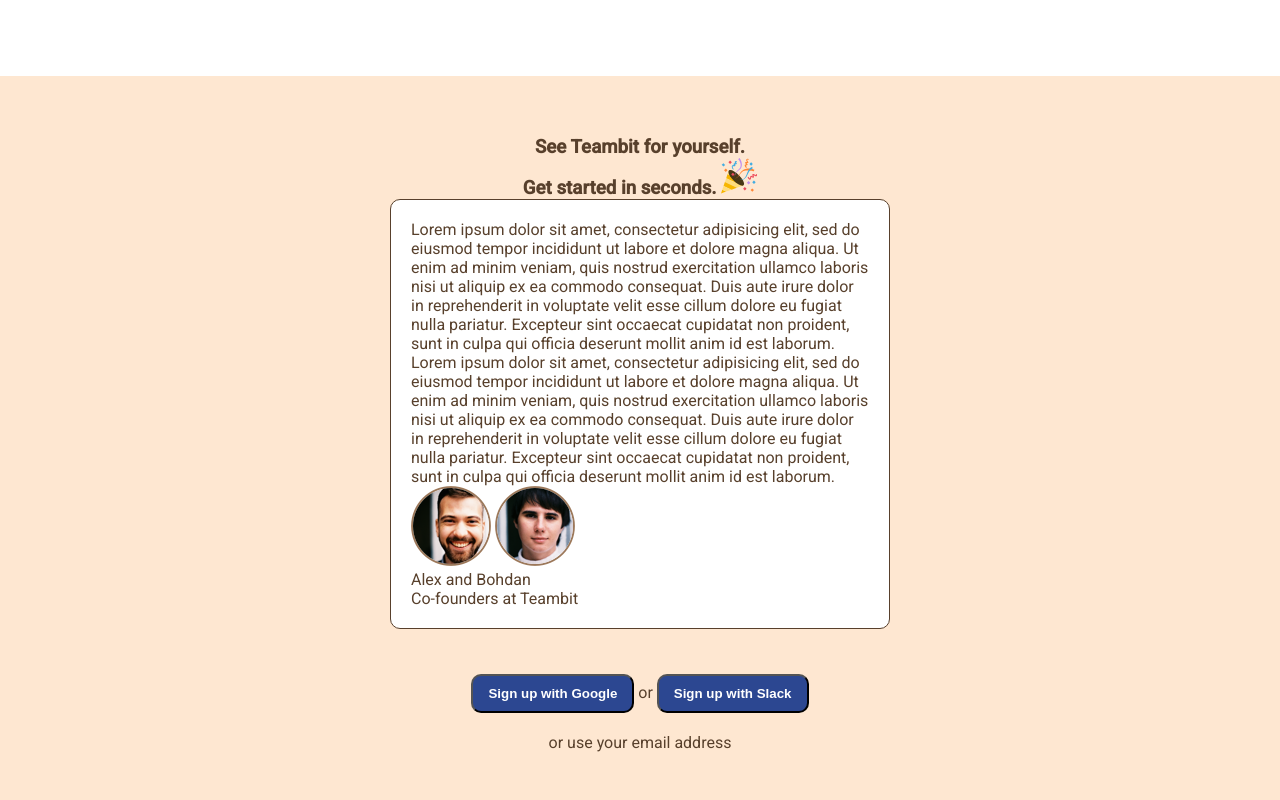
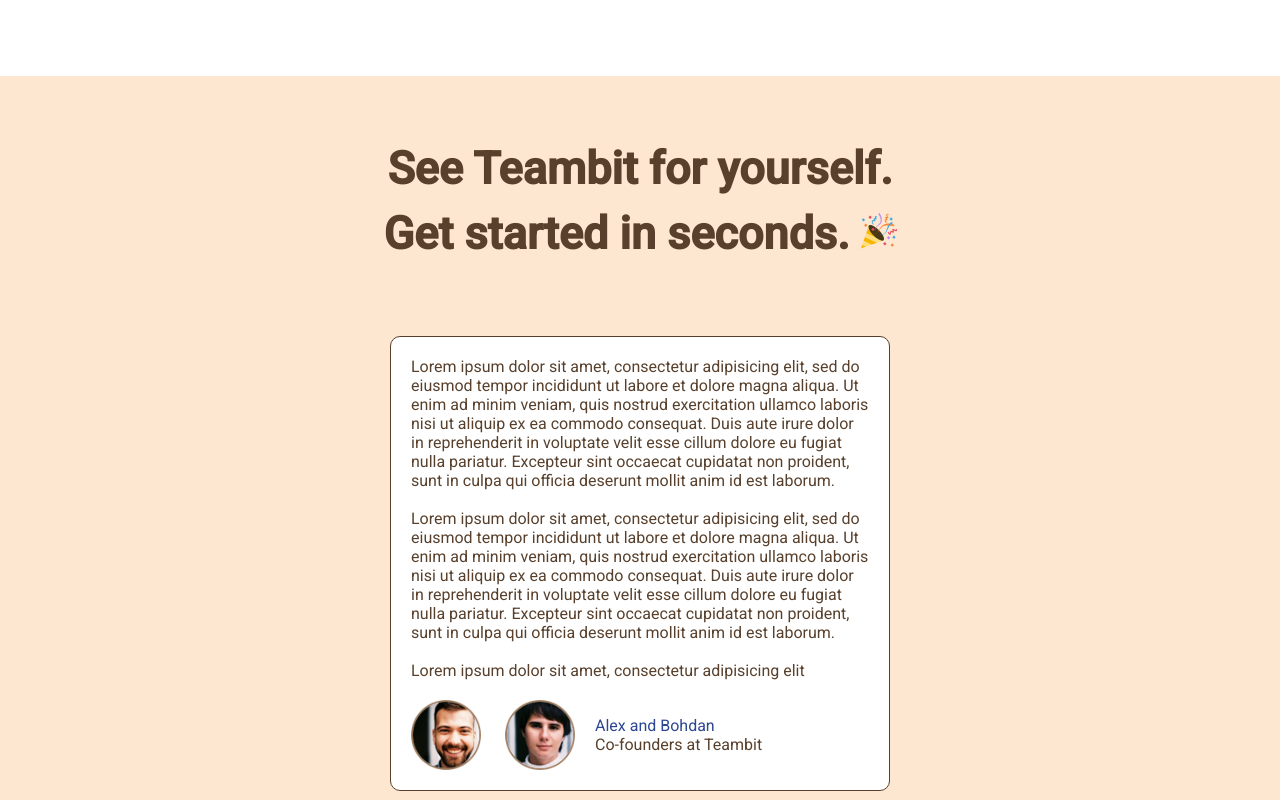
Before and after one commit to sara-lusa/node-sass-teambit, a website: page index.html in a window 1280 px wide. Shown: the part 5920-6720 px from the top of the page. Drawn offline with Linux system fonts and the light colour scheme.

Commit message:
Scrittura section quote

```diff
--- a/index.html
+++ b/index.html
@@ -193,9 +193,12 @@
                 <p>
                   Lorem ipsum dolor sit amet, consectetur adipisicing elit, sed do eiusmod tempor incididunt ut labore et dolore magna aliqua. Ut enim ad minim veniam, quis nostrud exercitation ullamco laboris nisi ut aliquip ex ea commodo consequat. Duis aute irure dolor in reprehenderit in voluptate velit esse cillum dolore eu fugiat nulla pariatur. Excepteur sint occaecat cupidatat non proident, sunt in culpa qui officia deserunt mollit anim id est laborum.
                 </p>
+                <br>
                 <p>
                   Lorem ipsum dolor sit amet, consectetur adipisicing elit, sed do eiusmod tempor incididunt ut labore et dolore magna aliqua. Ut enim ad minim veniam, quis nostrud exercitation ullamco laboris nisi ut aliquip ex ea commodo consequat. Duis aute irure dolor in reprehenderit in voluptate velit esse cillum dolore eu fugiat nulla pariatur. Excepteur sint occaecat cupidatat non proident, sunt in culpa qui officia deserunt mollit anim id est laborum.
                 </p>
+                <br>
+                <p>Lorem ipsum dolor sit amet, consectetur adipisicing elit</p>
                 <div class="quoter">
                   <div class="photo-profile">
                     <img src="img/alex.png" alt="">
--- a/src/partials/_jumbotron.scss
+++ b/src/partials/_jumbotron.scss
@@ -16,9 +16,7 @@
     width: 45%;
 
     h1 {
-      font-size: 45px;
-      margin-bottom: 20px;
-      line-height: 65px;
+      @include main_title;
     }
 
     p.subtitle {
--- a/src/partials/_main.scss
+++ b/src/partials/_main.scss
@@ -56,13 +56,39 @@
   @include section_main;
   text-align: center;
 
+  h3 {
+    @include main_title;
+  }
+
   .quote-box {
     background-color: white;
     width: 500px;
     padding: 20px;
     border: 1px solid $primary_color;
-    margin: 0 auto;
+    margin: 70px auto 0 auto;
     border-radius: 10px;
     text-align: left;
+
+    .quoter {
+      @include display_flex;
+      margin-top: 20px;
+
+      .photo-profile {
+        img {
+          height: 70px;
+          vertical-align: middle;
+          margin-right: 20px;
+        }
+      }
+
+      .name {
+        margin: auto 0;
+
+        & span:first-child {
+          color: $third_color;
+        }
+      }
+    }
   }
+
 }
--- a/src/partials/_mixins.scss
+++ b/src/partials/_mixins.scss
@@ -22,6 +22,12 @@
   color: $primary_color;
 }
 
+@mixin main_title {
+  font-size: 45px;
+  margin-bottom: 20px;
+  line-height: 65px;
+}
+
 @mixin h2 {
   margin-bottom: 40px;
   font-size: 30px;
```
Also changed, not shown: dist/app.css.
